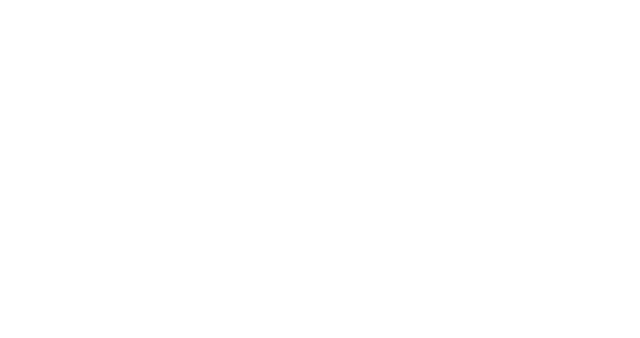
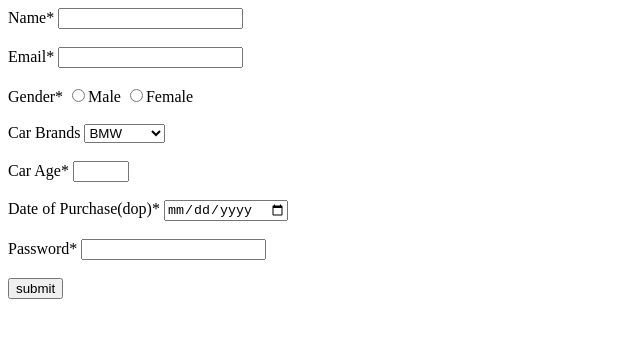
Before and after one commit to acciojob/car-insurance-form-raja12351, a website: page main.html in a window 1280 px wide. Shown: the whole page, without its empty margins (0-640 px from the left). Drawn offline with Linux system fonts and the light colour scheme.

Commit message:
created a submission

```diff
--- a/main.html
+++ b/main.html
@@ -8,6 +8,40 @@
 
 <body>
 	<!-- the entire body must be written by student -->
+	<label for="name">Name*</label>
+	<input type="text" id="#name"/>
+	<br/>
+	<br/>
+	<label for="email">Email*</label>
+	<input type="email" id="#email"/>
+	<br/>
+	<br/>
+	<label for="gender">Gender*</label>
+	<input type="radio" id="#gender">Male
+	<input type="radio" id="#gender">Female
+	<br/>
+	<br/>
+	<label for="cars">Car Brands</label>
+	<select id="#cars">
+		<option>BMW</option>
+		<option>Audi</option>
+		<option>Mercedez</option>
+	</select>
+	<br/>
+	<br/>
+	<label for="carage">Car Age*</label>
+	<input type="number" id="#carage" min=1 max=30>
+	<br/>
+	<br/>
+	<label for="dop">Date of Purchase(dop)*</label>
+	<input type="date" id="#dop">
+	<br/>
+	<br/>
+	<label for="password">Password*</label>
+	<input type="password" id="#password">
+	<br/>
+	<br/>
+	<button type="submit">submit</button>
     <script type="text/javascript" src="./script.js">
 </script>
 
```
